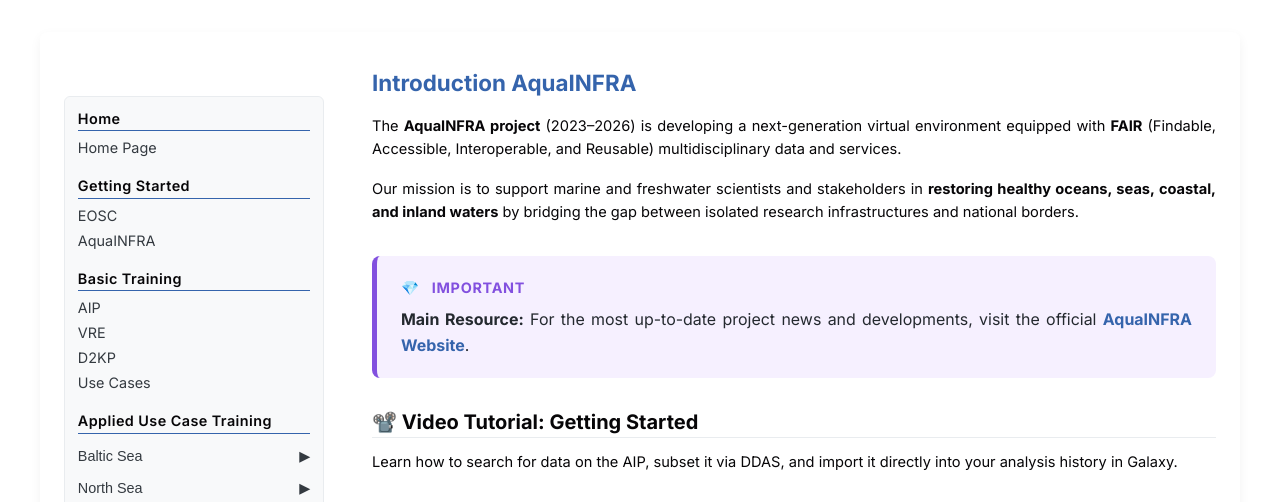
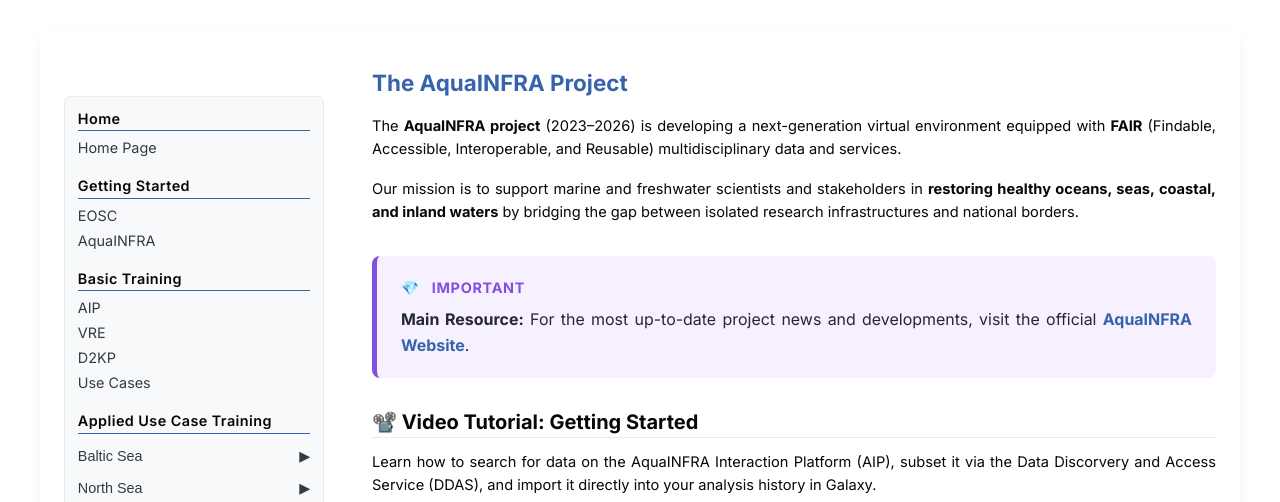
Before and after one commit to smatmir/AquaINFRA_Handbook, a Jekyll site: the page built from docs/02_aquainfra.md, in a window 1280 px wide and 900 px high, cut to the strip 0-502 px from the top of the window. Built offline with Jekyll 4.4.1, drawn with Linux system fonts in a browser that asks for light colours.

Commit message:
Revise AquaINFRA project introduction and details
Updated the AquaINFRA project documentation to enhance clarity and detail.

```diff
--- a/docs/02_aquainfra.md
+++ b/docs/02_aquainfra.md
@@ -1,8 +1,8 @@
 ---
 layout: default
-title: Introduction to AquaINFRA
+title: AquaINFRA
 ---
-# Introduction AquaINFRA
+# The AquaINFRA Project
 
 The **AquaINFRA project** (2023–2026) is developing a next-generation virtual environment equipped with **FAIR** (Findable, Accessible, Interoperable, and Reusable) multidisciplinary data and services.
 
@@ -13,7 +13,7 @@ Our mission is to support marine and freshwater scientists and stakeholders in *
 
 ## 📽️ Video Tutorial: Getting Started
 
-Learn how to search for data on the AIP, subset it via DDAS, and import it directly into your analysis history in Galaxy.
+Learn how to search for data on the AquaINFRA Interaction Platform (AIP), subset it via the Data Discorvery and Access Service (DDAS), and import it directly into your analysis history in Galaxy.
 
 
 <div class="video-container">
```
